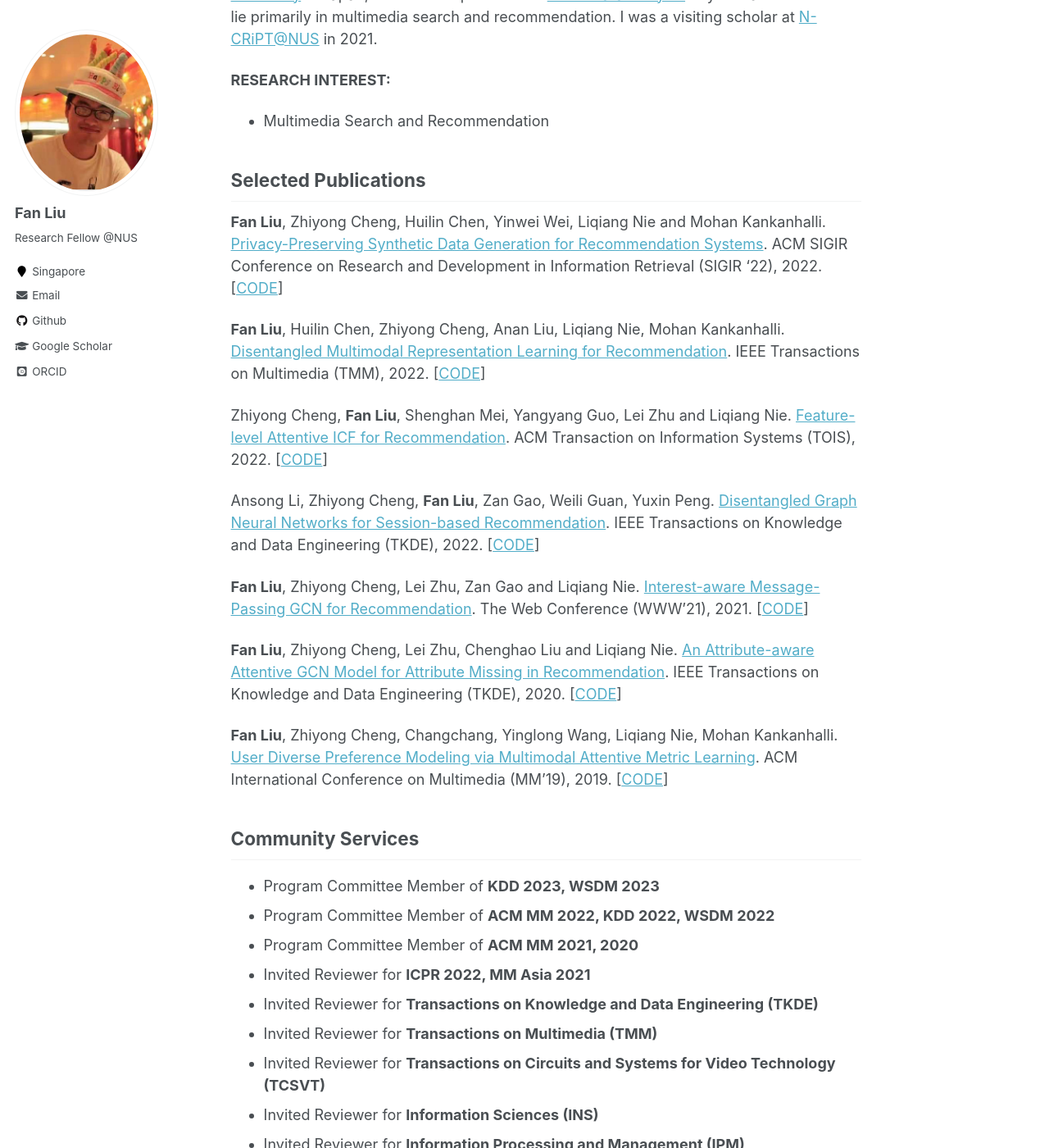
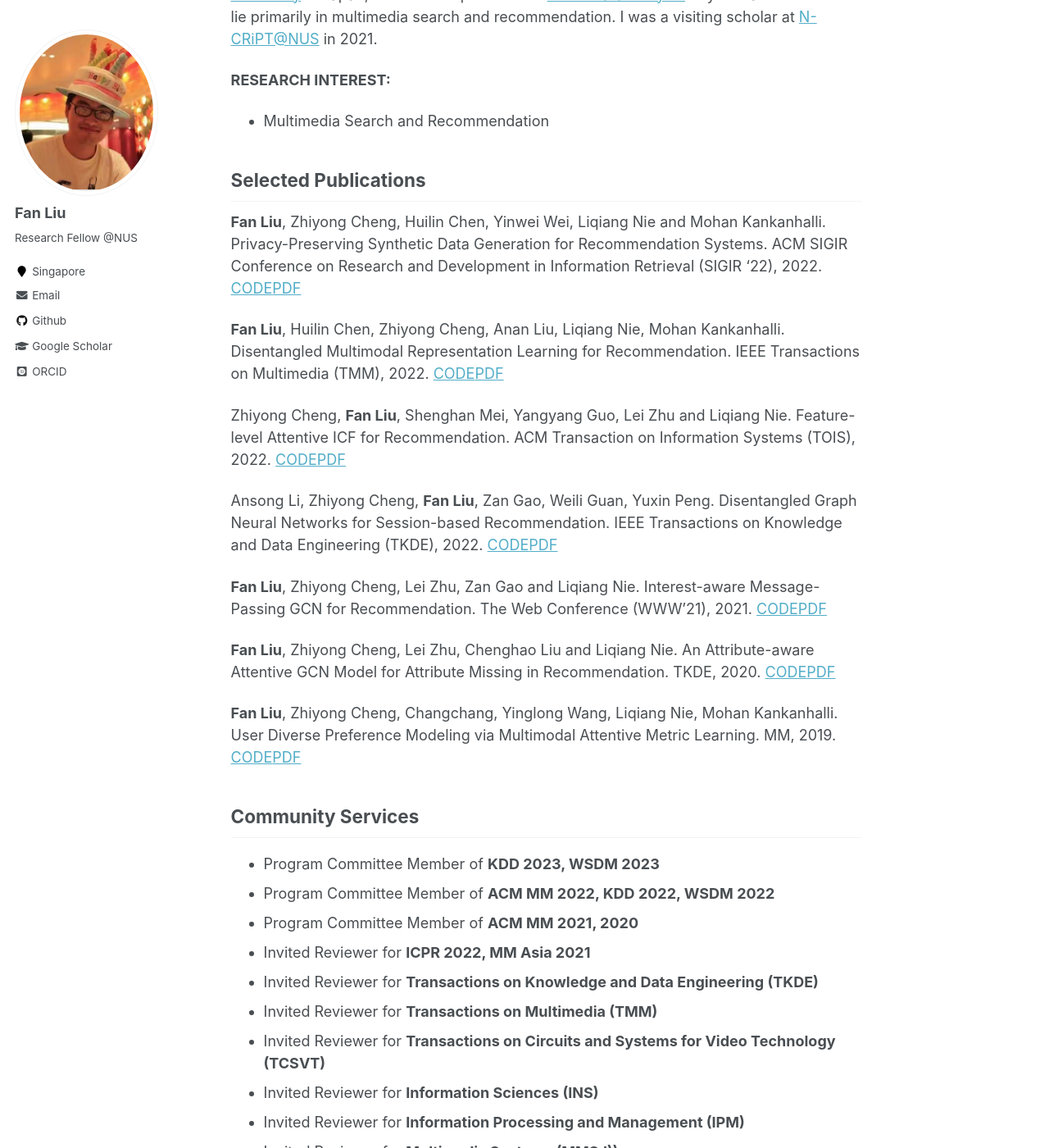
Before and after one commit to liufancs/liufancs.github.io, a Jekyll site: the page built from _pages/about.md, in a window 1280 px wide and 1400 px high, scrolled down 411 px. Shown: the whole window at 82% size. Built offline with Jekyll 4.4.1, drawn with Linux system fonts in a browser that asks for light colours; some web fonts are replaced.

Commit message:
Update about.md

```diff
--- a/_pages/about.md
+++ b/_pages/about.md
@@ -18,19 +18,19 @@ I am currently a Research Fellow with [Prof. Mohan Kankanhalli](https://www.comp
 
 ## Selected Publications
 
-**Fan Liu**, Zhiyong Cheng, Huilin Chen, Yinwei Wei, Liqiang Nie and Mohan Kankanhalli. [Privacy-Preserving Synthetic Data Generation for Recommendation Systems](https://dl.acm.org/doi/abs/10.1145/3477495.3532044). ACM SIGIR Conference on Research and Development in Information Retrieval (SIGIR '22), 2022. [[CODE](https://github.com/HuilinChenJN/UPC-SDG)]
+**Fan Liu**, Zhiyong Cheng, Huilin Chen, Yinwei Wei, Liqiang Nie and Mohan Kankanhalli. Privacy-Preserving Synthetic Data Generation for Recommendation Systems. ACM SIGIR Conference on Research and Development in Information Retrieval (SIGIR '22), 2022. [CODE](https://github.com/HuilinChenJN/UPC-SDG)[PDF]((https://dl.acm.org/doi/abs/10.1145/3477495.3532044))
 
-**Fan Liu**, Huilin Chen, Zhiyong Cheng, Anan Liu, Liqiang Nie, Mohan Kankanhalli. [Disentangled Multimodal Representation Learning for Recommendation](https://arxiv.org/abs/2203.05406). IEEE Transactions on Multimedia (TMM), 2022. [[CODE](https://github.com/liufancs/DMRL)]
+**Fan Liu**, Huilin Chen, Zhiyong Cheng, Anan Liu, Liqiang Nie, Mohan Kankanhalli. Disentangled Multimodal Representation Learning for Recommendation. IEEE Transactions on Multimedia (TMM), 2022. [CODE](https://github.com/liufancs/DMRL)[PDF](https://arxiv.org/abs/2203.05406)
 
-Zhiyong Cheng, **Fan Liu**, Shenghan Mei, Yangyang Guo, Lei Zhu and Liqiang Nie. [Feature-level Attentive ICF for Recommendation](https://arxiv.org/abs/2102.10745). ACM Transaction on Information Systems (TOIS), 2022. [[CODE](https://github.com/liufancs/FLA)]
+Zhiyong Cheng, **Fan Liu**, Shenghan Mei, Yangyang Guo, Lei Zhu and Liqiang Nie. Feature-level Attentive ICF for Recommendation. ACM Transaction on Information Systems (TOIS), 2022. [CODE](https://github.com/liufancs/FLA)[PDF](https://arxiv.org/abs/2102.10745)
 
-Ansong Li, Zhiyong Cheng, **Fan Liu**, Zan Gao, Weili Guan, Yuxin Peng. [Disentangled Graph Neural Networks for Session-based Recommendation](https://arxiv.org/abs/2201.03482). IEEE Transactions on Knowledge and Data Engineering (TKDE), 2022. [[CODE](https://github.com/AnsongLi/Disen-GNN)]
+Ansong Li, Zhiyong Cheng, **Fan Liu**, Zan Gao, Weili Guan, Yuxin Peng. Disentangled Graph Neural Networks for Session-based Recommendation. IEEE Transactions on Knowledge and Data Engineering (TKDE), 2022. [CODE](https://github.com/AnsongLi/Disen-GNN)[PDF](https://arxiv.org/abs/2201.03482)
 
-**Fan Liu**, Zhiyong Cheng, Lei Zhu, Zan Gao and Liqiang Nie. [Interest-aware Message-Passing GCN for Recommendation](https://arxiv.org/pdf/2102.10044.pdf). The Web Conference (WWW'21), 2021. [[CODE](https://github.com/liufancs/IMP_GCN)]
+**Fan Liu**, Zhiyong Cheng, Lei Zhu, Zan Gao and Liqiang Nie. Interest-aware Message-Passing GCN for Recommendation. The Web Conference (WWW'21), 2021. [CODE](https://github.com/liufancs/IMP_GCN)[PDF](https://arxiv.org/pdf/2102.10044.pdf)
 
-**Fan Liu**, Zhiyong Cheng, Lei Zhu, Chenghao Liu and Liqiang Nie. [An Attribute-aware Attentive GCN Model for Attribute Missing in Recommendation](https://ieeexplore.ieee.org/document/9272360). IEEE Transactions on Knowledge and Data Engineering (TKDE), 2020. [[CODE](https://github.com/liufancs/a2_gcn)]
+**Fan Liu**, Zhiyong Cheng, Lei Zhu, Chenghao Liu and Liqiang Nie. An Attribute-aware Attentive GCN Model for Attribute Missing in Recommendation. TKDE, 2020. [CODE](https://github.com/liufancs/a2_gcn)[PDF](https://ieeexplore.ieee.org/document/9272360)
 
-**Fan Liu**, Zhiyong Cheng, Changchang, Yinglong Wang, Liqiang Nie, Mohan Kankanhalli. [User Diverse Preference Modeling via Multimodal Attentive Metric Learning](https://arxiv.org/abs/1908.07738). ACM International Conference on Multimedia (MM'19), 2019. [[CODE](https://github.com/liufancs/MAML)]
+**Fan Liu**, Zhiyong Cheng, Changchang, Yinglong Wang, Liqiang Nie, Mohan Kankanhalli. User Diverse Preference Modeling via Multimodal Attentive Metric Learning. MM, 2019. [CODE](https://github.com/liufancs/MAML)[PDF](https://arxiv.org/abs/1908.07738)
 
 ## Community Services
 * Program Committee Member of **KDD 2023, WSDM 2023**
```
